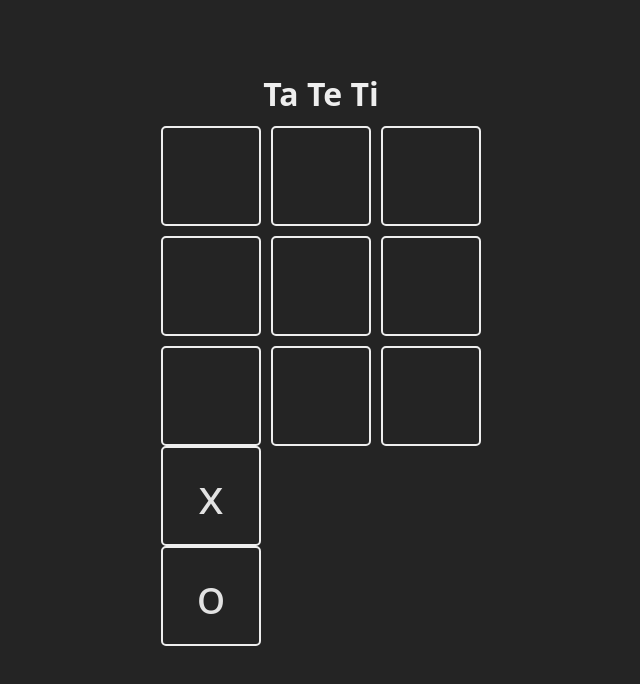
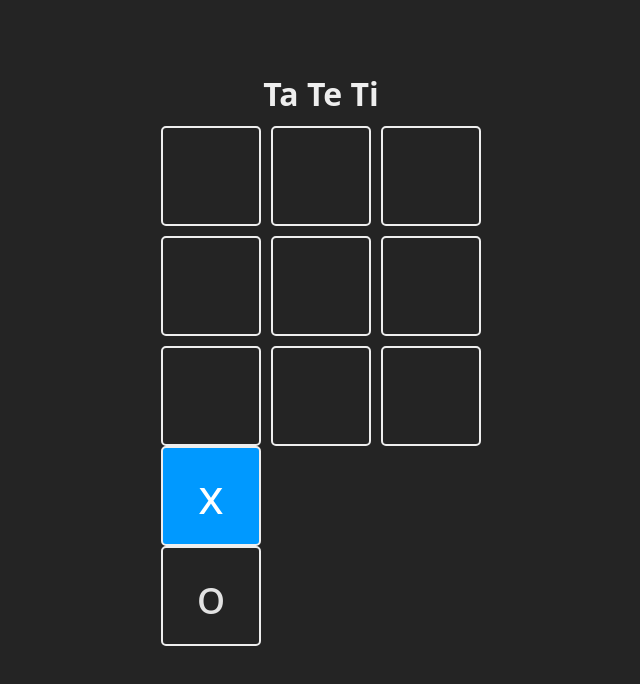
Before and after one commit to IgnacioFontaine/TaTeTi, a React (Vite) app: page / in a window 1280 px wide. Shown: the top 684 px of the page, without its empty margins (319-959 px from the left). Built offline with nearby package versions, Linux system fonts and the light colour scheme.

Commit message:
Turnero listo

```diff
--- a/src/App.jsx
+++ b/src/App.jsx
@@ -8,9 +8,10 @@ const TURNOS = {
 
 const tablero = Array(9).fill(null);
 
-const Square = ({ children, updateBoard, index, }) => {
+const Square = ({ children, isSelected, updateBoard, index, }) => {
+  const className = `square ${isSelected ? 'is-selected':''} `
   return (
-    <div className='square'>
+    <div className={className}>
       {children}
     </div>
   )
```
